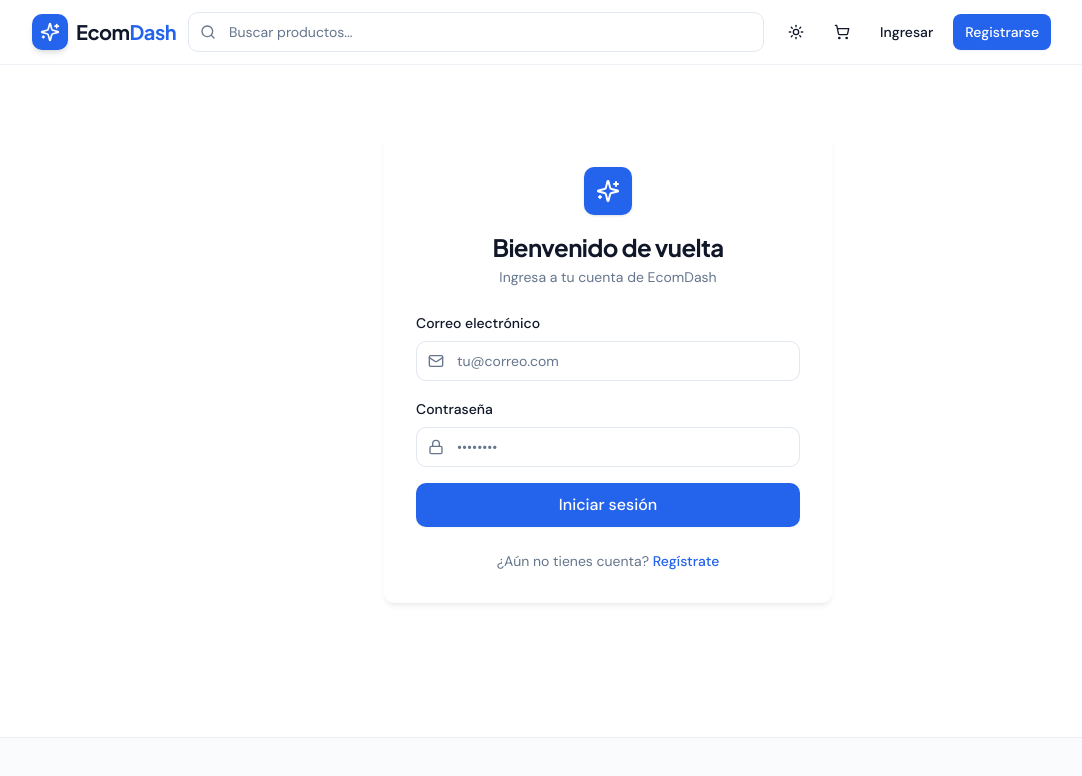
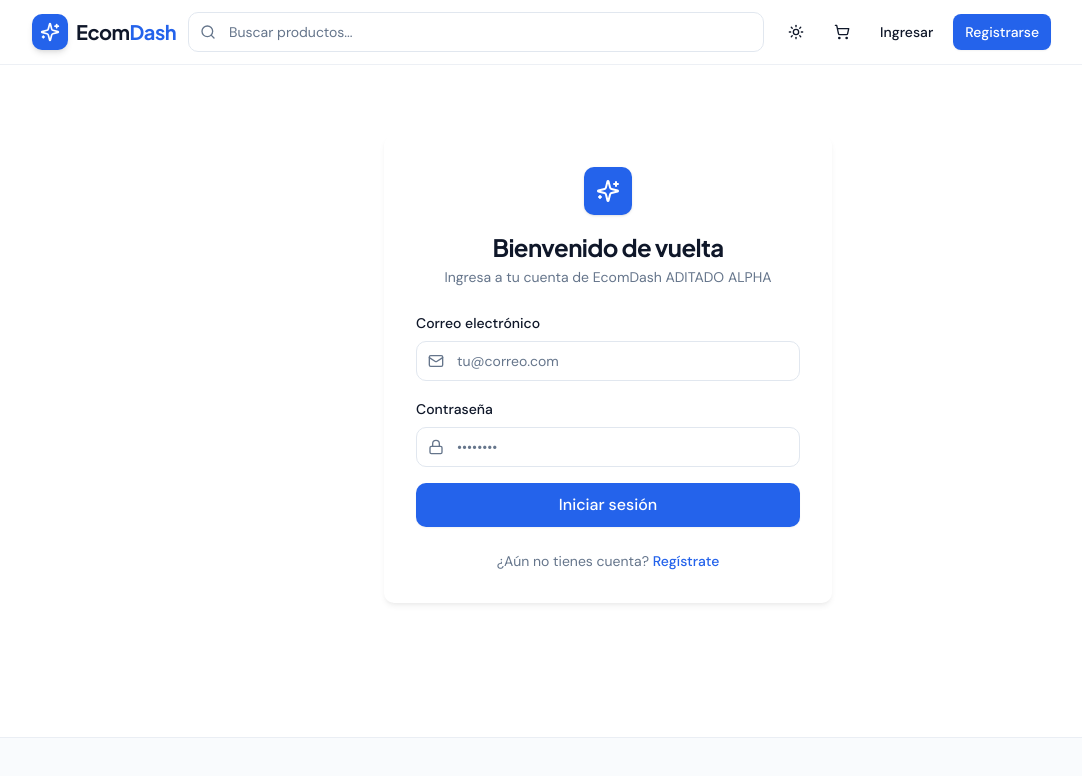
Before and after one commit to Wilconfs/Marea-Medios-Landing, a Next.js app: page /login in a window 1280 px wide. Shown: the top 776 px of the page, without its empty margins (32-1114 px from the left). Built offline with nearby package versions, Linux system fonts and the light colour scheme; no server answers.

Commit message:
Se cambia un texto

```diff
--- a/app/login/page.tsx
+++ b/app/login/page.tsx
@@ -17,7 +17,7 @@ export default function LoginPage() {
             Bienvenido de vuelta
           </h1>
           <p className="mt-1 text-sm text-muted-foreground">
-            Ingresa a tu cuenta de EcomDash
+            Ingresa a tu cuenta de EcomDash ADITADO ALPHA
           </p>
         </div>
 
```
